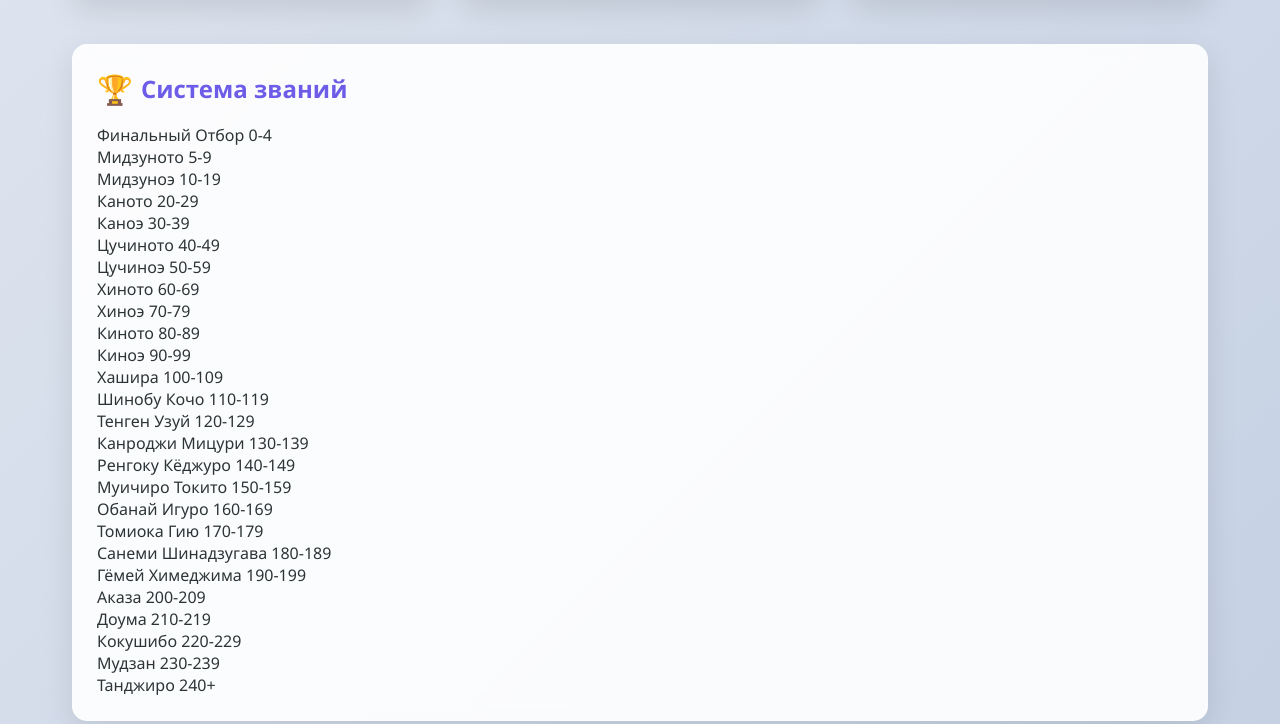
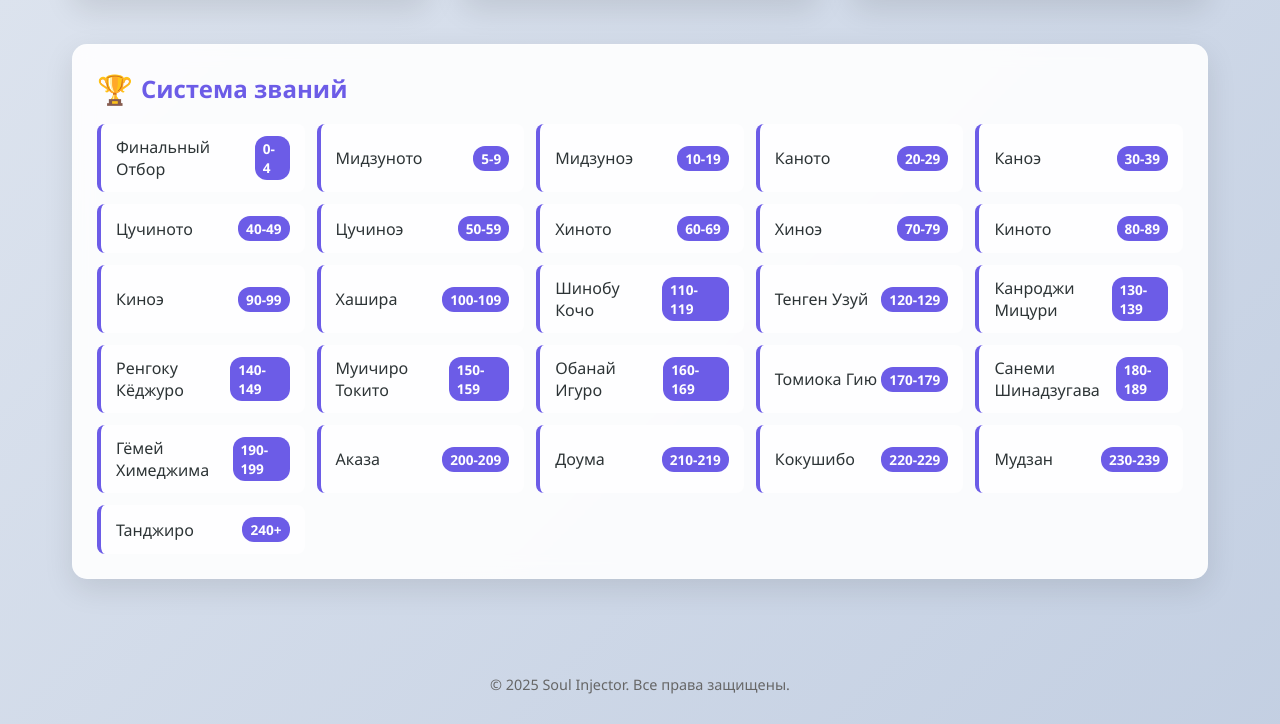
Before and after one commit to rekaii/soulinjector, a plain HTML site: page index.html in a window 1280 px wide. Shown: the part 2056-2780 px from the top of the page. Drawn offline with Linux system fonts and the light colour scheme.

Commit message:
Update style.css

```diff
--- a/style.css
+++ b/style.css
@@ -180,3 +180,54 @@ footer {
     }
 
 }
+.ranks-category {
+    grid-column: 1 / -1; /* Занимает всю ширину */
+}
+
+.ranks-grid {
+    display: grid;
+    grid-template-columns: repeat(auto-fill, minmax(200px, 1fr));
+    gap: 12px;
+}
+
+.rank-item {
+    background: rgba(255, 255, 255, 0.7);
+    padding: 12px 15px;
+    border-radius: 8px;
+    display: flex;
+    justify-content: space-between;
+    align-items: center;
+    transition: transform 0.2s ease;
+    border-left: 4px solid var(--primary);
+}
+
+.rank-item:hover {
+    transform: translateX(5px);
+    background: rgba(255, 255, 255, 0.9);
+}
+
+.rank-name {
+    font-weight: 500;
+    color: var(--dark);
+}
+
+.rank-level {
+    font-size: 0.85rem;
+    background: var(--primary);
+    color: white;
+    padding: 3px 8px;
+    border-radius: 12px;
+    font-weight: 600;
+}
+
+@media (max-width: 768px) {
+    .ranks-grid {
+        grid-template-columns: 1fr 1fr;
+    }
+}
+
+@media (max-width: 480px) {
+    .ranks-grid {
+        grid-template-columns: 1fr;
+    }
+}
```
